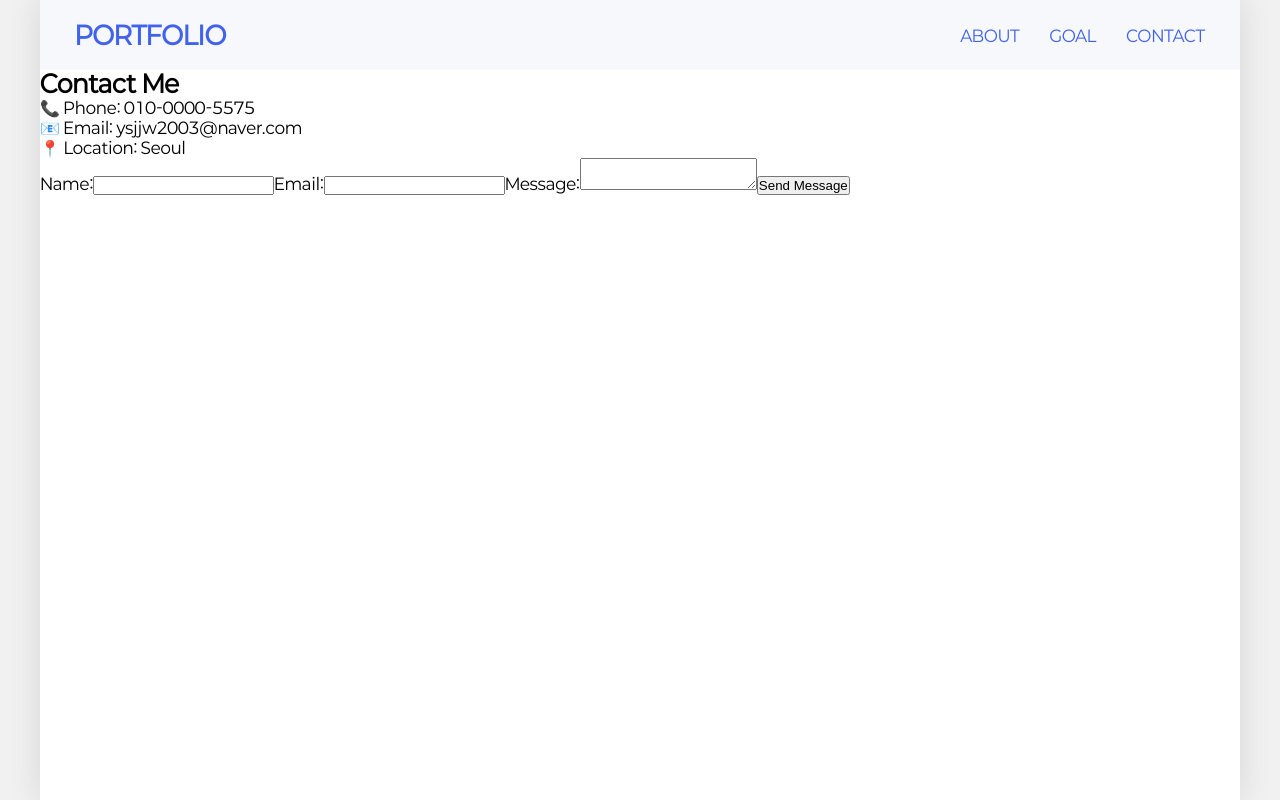
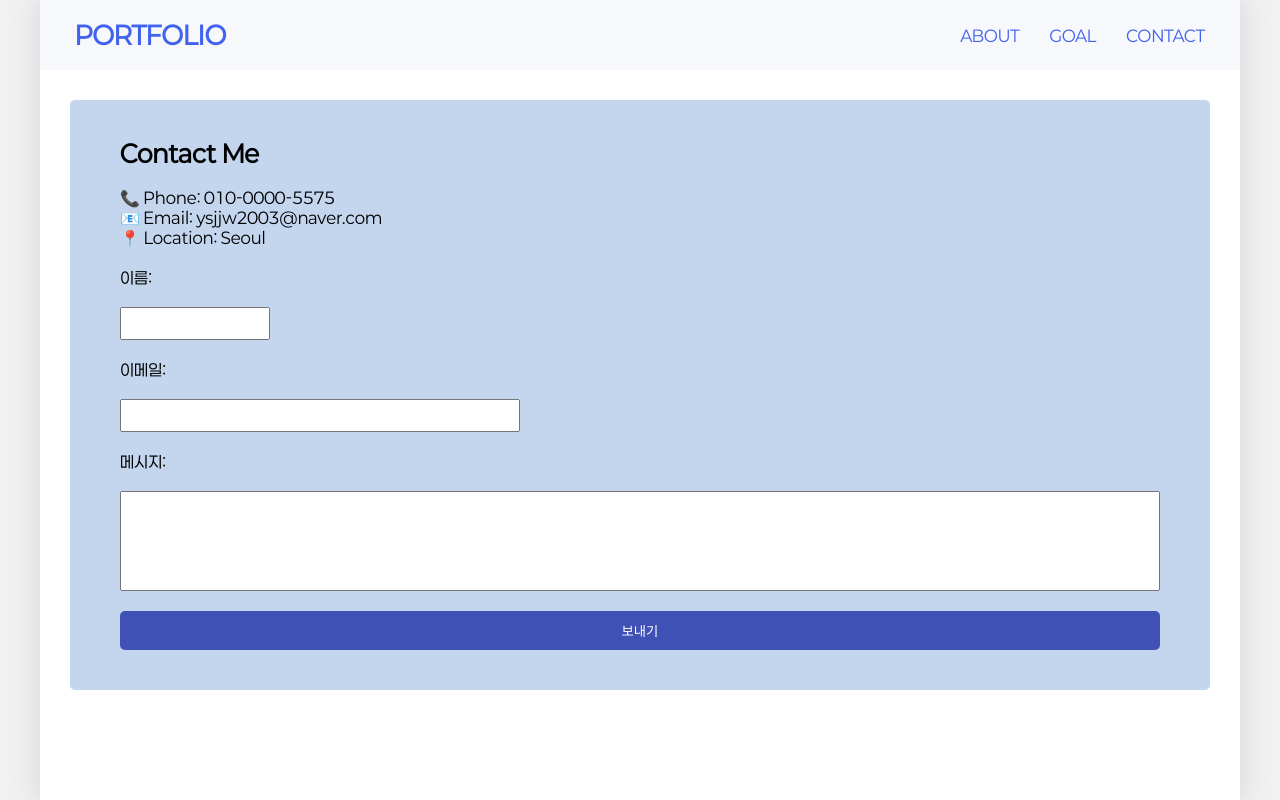
Before and after one commit to jiwonly/MyProfile, a React (Vite) app: page /contact in a window 1280 px wide. Built offline with nearby package versions, Linux system fonts and the light colour scheme.

Commit message:
ADD contactData

```diff
--- a/src/components/ContactData.css
+++ b/src/components/ContactData.css
@@ -1,2 +1,53 @@
 .contactData {
+  margin: 30px;
+  background-color: #c4d6ee;
+  padding: 40px 50px;
+  height: auto;
+  border-radius: 5px;
 }
+
+.contact_info {
+  margin-top: 20px;
+  display: flex;
+  flex-direction: column;
+  margin-bottom: 20px;
+}
+
+.contact_form {
+  display: flex;
+  flex-direction: column;
+  gap: 20px;
+}
+
+.contact_form > button {
+  width: auto;
+  padding: 10px 20px;
+  background-color: #3f51b5;
+  color: white;
+  border: none;
+  border-radius: 5px;
+  cursor: pointer;
+}
+
+.contact_form > button:hover {
+  background-color: #2f3b8f;
+}
+
+.contact_form > #name {
+  padding: 7px;
+  width: auto;
+  max-width: 150px;
+}
+
+.contact_form > #email {
+  padding: 7px;
+  width: auto;
+  max-width: 400px;
+}
+
+.contact_form > textarea {
+  padding: 7px;
+  width: auto;
+  min-height: 100px;
+  resize: none; /* 사용자가 움직이지 않도록 */
+}
--- a/src/components/ContactData.jsx
+++ b/src/components/ContactData.jsx
@@ -1,4 +1,31 @@
 import "./ContactData.css";
+
+const onClickButton = (e) => {
+  // submit 이벤트 기본 동작 방지
+  e.preventDefault();
+
+  const nameInput = document.getElementById("name");
+  const emailInput = document.getElementById("email");
+  const messageInput = document.getElementById("message");
+
+  if (nameInput.value === "") {
+    alert("이름을 입력해주세요.");
+    return;
+  } else if (emailInput.value === "") {
+    alert("이메일을 입력해주세요.");
+    return;
+  } else if (messageInput.value === "") {
+    alert("메시지를 입력해주세요.");
+    return;
+  }
+
+  alert("메시지가 전송되었습니다.");
+
+  // 입력 필드 초기화
+  nameInput.value = "";
+  emailInput.value = "";
+  messageInput.value = "";
+};
 
 const ContactData = () => {
   return (
@@ -10,16 +37,18 @@ const ContactData = () => {
         <p>📍 Location: Seoul</p>
       </div>
       <form className="contact_form">
-        <label htmlFor="name">Name:</label>
+        <label htmlFor="name">이름:</label>
         <input type="text" id="name" name="name" required />
 
-        <label htmlFor="email">Email:</label>
+        <label htmlFor="email">이메일:</label>
         <input type="email" id="email" name="email" required />
 
-        <label htmlFor="message">Message:</label>
+        <label htmlFor="message">메시지:</label>
         <textarea id="message" name="message" required></textarea>
 
-        <button type="submit">Send Message</button>
+        <button type="submit" onClick={onClickButton}>
+          보내기
+        </button>
       </form>
     </div>
   );
--- a/src/components/GoalData.jsx
+++ b/src/components/GoalData.jsx
@@ -3,7 +3,6 @@ import "./GoalData.css"
 const GoalData=({title, content})=>{
     return <div className="goalData">
         <h4>{title}</h4>
-
         <div className="goalData_content">{content}</div>
     </div>
 }
--- a/src/components/Header.jsx
+++ b/src/components/Header.jsx
@@ -1,10 +1,12 @@
 import "./Header.css";
-import { Link } from "react-router-dom";
+import { Link, useNavigate } from "react-router-dom";
 
 const Header = () => {
   const scrollToTop = () => {
     window.scrollTo(0, 0);
   };
+
+  const nav = useNavigate();
 
   return (
     <div className="header">
@@ -14,8 +16,22 @@ const Header = () => {
         </Link>
       </div>
       <div className="header_right">
-        <a href="/#about">ABOUT</a>
-        <a href="/#goal">GOAL</a>
+        <a
+          onClick={() => {
+            nav("/");
+          }}
+          href="#about"
+        >
+          ABOUT
+        </a>
+        <a
+          onClick={() => {
+            nav("/");
+          }}
+          href="#goal"
+        >
+          GOAL
+        </a>
 
         <Link to="/contact">CONTACT</Link>
       </div>
--- a/src/pages/Home.jsx
+++ b/src/pages/Home.jsx
@@ -2,6 +2,8 @@ import Header from "../components/Header";
 import Hero from "../components/Hero";
 import Footer from "../components/Footer";
 import Container from "../components/Container";
+
+
 
 const Home = () => {
   return (
```
